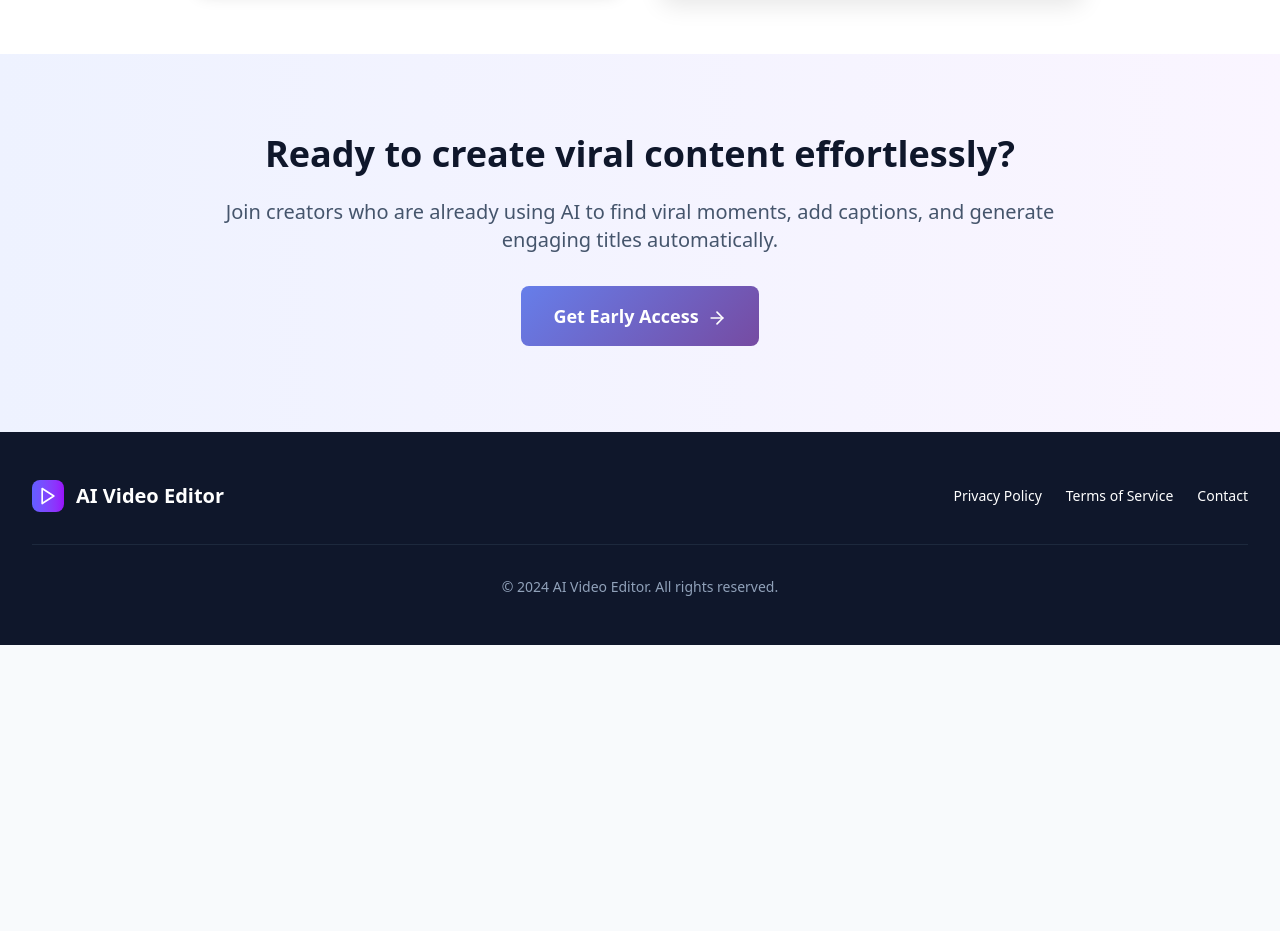
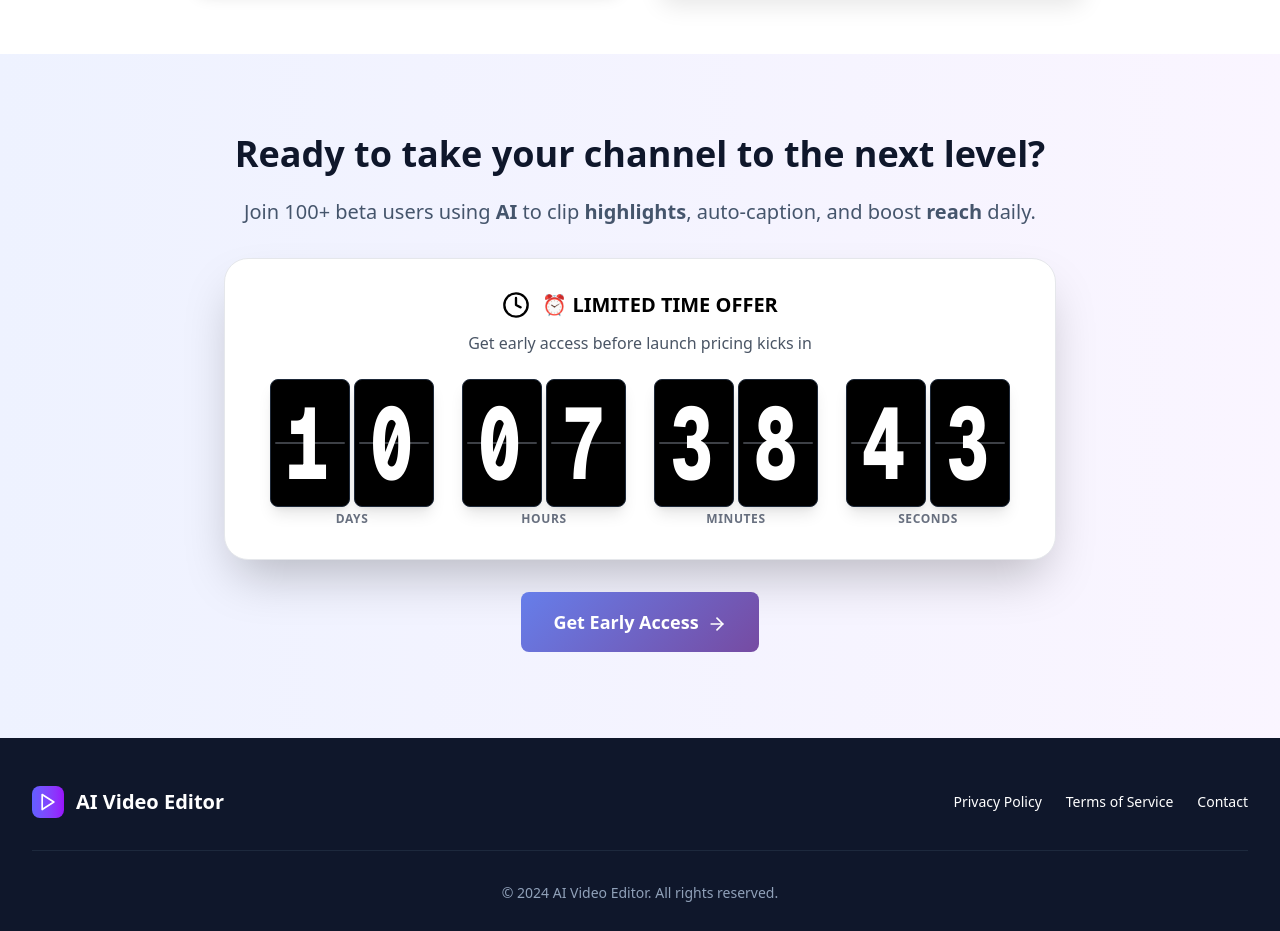
Before and after one commit to dhruv200010/landingpage, a Next.js app: page / in a window 1280 px wide. Shown: the part 3440-4371 px from the top of the page. Before the commit the page ends 4085 px from the top, so only its background shows below. Built offline with nearby package versions, Linux system fonts and the light colour scheme.

Commit message:
added countdown timer

```diff
--- a/app/page.tsx
+++ b/app/page.tsx
@@ -29,6 +29,33 @@ export default function Home() {
   const [error, setError] = useState('');
   const [activeFeature, setActiveFeature] = useState('ai-clipping');
   const [currentSlide, setCurrentSlide] = useState(0);
+  const [countdown, setCountdown] = useState({
+    days: 0,
+    hours: 0,
+    minutes: 0,
+    seconds: 0
+  });
+
+  // Countdown timer effect
+  useEffect(() => {
+    const targetDate = new Date('August 3, 2025 00:00:00').getTime();
+
+    const interval = setInterval(() => {
+      const now = new Date().getTime();
+      const distance = targetDate - now;
+
+      if (distance > 0) {
+        const days = Math.floor(distance / (1000 * 60 * 60 * 24));
+        const hours = Math.floor((distance % (1000 * 60 * 60 * 24)) / (1000 * 60 * 60));
+        const minutes = Math.floor((distance % (1000 * 60 * 60)) / (1000 * 60));
+        const seconds = Math.floor((distance % (1000 * 60)) / 1000);
+
+        setCountdown({ days, hours, minutes, seconds });
+      }
+    }, 1000);
+
+    return () => clearInterval(interval);
+  }, []);
 
   // Auto-play slideshow and feature switching
   useEffect(() => {
@@ -690,11 +717,87 @@ export default function Home() {
       <section className="py-20 bg-gradient-to-r from-indigo-50 to-purple-50">
         <div className="max-w-4xl mx-auto px-4 sm:px-6 lg:px-8 text-center">
           <h2 className="text-3xl md:text-4xl font-bold text-slate-900 mb-6">
-            Ready to create viral content effortlessly?
+            Ready to take your channel to the next level?
           </h2>
           <p className="text-xl text-slate-600 mb-8">
-            Join creators who are already using AI to find viral moments, add captions, and generate engaging titles automatically.
+            Join 100+ beta users using <strong>AI</strong> to clip <strong>highlights</strong>, auto-caption, and boost <strong>reach</strong> daily.
           </p>
+
+          {/* Countdown Timer */}
+          <div className="mb-8">
+            <div className="bg-white rounded-3xl p-4 md:p-8 shadow-2xl border border-gray-200 mb-6">
+              <div className="text-center mb-4 md:mb-6">
+                <div className="flex items-center justify-center mb-2 md:mb-3">
+                  <FiClock className="w-5 h-5 md:w-7 md:h-7 text-black mr-2 md:mr-3" />
+                  <span className="text-black font-bold text-lg md:text-xl">⏰ LIMITED TIME OFFER</span>
+                </div>
+                <p className="text-gray-600 text-sm md:text-base">Get early access before launch pricing kicks in</p>
+              </div>
+
+              <div className="flex justify-center items-end space-x-3 md:space-x-4 lg:space-x-6">
+                {/* Days */}
+                <div className="flex flex-col items-center">
+                  <div className="flex space-x-0.5 md:space-x-1 lg:space-x-2">
+                    {[...countdown.days.toString().padStart(2, '0')].map((digit, i) => (
+                      <div key={i} className="relative bg-black h-16 w-8 md:h-20 md:w-12 lg:h-24 lg:w-14 xl:h-32 xl:w-20 rounded-md md:rounded-lg flex items-center justify-center border border-gray-800 shadow-lg mx-0.5">
+                        <span className="font-mono font-extrabold text-2xl md:text-4xl lg:text-5xl xl:text-7xl text-white z-10 select-none tracking-wider" style={{letterSpacing: '0.08em', lineHeight: '1.1', fontStretch: 'expanded', transform: 'scaleY(1.4)'}}>
+                          {digit}
+                        </span>
+                        <div className="absolute left-1 right-1 top-1/2 h-0.5 bg-gray-400/40 rounded-full -translate-y-1/2" />
+                      </div>
+                    ))}
+                  </div>
+                  <span className="text-gray-500 text-[8px] md:text-[10px] lg:text-xs font-bold uppercase tracking-wider mt-1">Days</span>
+                </div>
+
+                {/* Hours */}
+                <div className="flex flex-col items-center">
+                  <div className="flex space-x-0.5 md:space-x-1 lg:space-x-2">
+                    {[...countdown.hours.toString().padStart(2, '0')].map((digit, i) => (
+                      <div key={i} className="relative bg-black h-16 w-8 md:h-20 md:w-12 lg:h-24 lg:w-14 xl:h-32 xl:w-20 rounded-md md:rounded-lg flex items-center justify-center border border-gray-800 shadow-lg mx-0.5">
+                        <span className="font-mono font-extrabold text-2xl md:text-4xl lg:text-5xl xl:text-7xl text-white z-10 select-none tracking-wider" style={{letterSpacing: '0.08em', lineHeight: '1.1', fontStretch: 'expanded', transform: 'scaleY(1.4)'}}>
+                          {digit}
+                        </span>
+                        <div className="absolute left-1 right-1 top-1/2 h-0.5 bg-gray-400/40 rounded-full -translate-y-1/2" />
+                      </div>
+                    ))}
+                  </div>
+                  <span className="text-gray-500 text-[8px] md:text-[10px] lg:text-xs font-bold uppercase tracking-wider mt-1">Hours</span>
+                </div>
+
+                {/* Minutes */}
+                <div className="flex flex-col items-center">
+                  <div className="flex space-x-0.5 md:space-x-1 lg:space-x-2">
+                    {[...countdown.minutes.toString().padStart(2, '0')].map((digit, i) => (
+                      <div key={i} className="relative bg-black h-16 w-8 md:h-20 md:w-12 lg:h-24 lg:w-14 xl:h-32 xl:w-20 rounded-md md:rounded-lg flex items-center justify-center border border-gray-800 shadow-lg mx-0.5">
+                        <span className="font-mono font-extrabold text-2xl md:text-4xl lg:text-5xl xl:text-7xl text-white z-10 select-none tracking-wider" style={{letterSpacing: '0.08em', lineHeight: '1.1', fontStretch: 'expanded', transform: 'scaleY(1.4)'}}>
+                          {digit}
+                        </span>
+                        <div className="absolute left-1 right-1 top-1/2 h-0.5 bg-gray-400/40 rounded-full -translate-y-1/2" />
+                      </div>
+                    ))}
+                  </div>
+                  <span className="text-gray-500 text-[8px] md:text-[10px] lg:text-xs font-bold uppercase tracking-wider mt-1">Minutes</span>
+                </div>
+
+                {/* Seconds */}
+                <div className="flex flex-col items-center">
+                  <div className="flex space-x-0.5 md:space-x-1 lg:space-x-2">
+                    {[...countdown.seconds.toString().padStart(2, '0')].map((digit, i) => (
+                      <div key={i} className="relative bg-black h-16 w-8 md:h-20 md:w-12 lg:h-24 lg:w-14 xl:h-32 xl:w-20 rounded-md md:rounded-lg flex items-center justify-center border border-gray-800 shadow-lg mx-0.5">
+                        <span className="font-mono font-extrabold text-2xl md:text-4xl lg:text-5xl xl:text-7xl text-white z-10 select-none tracking-wider" style={{letterSpacing: '0.08em', lineHeight: '1.1', fontStretch: 'expanded', transform: 'scaleY(1.4)'}}>
+                          {digit}
+                        </span>
+                        <div className="absolute left-1 right-1 top-1/2 h-0.5 bg-gray-400/40 rounded-full -translate-y-1/2" />
+                      </div>
+                    ))}
+                  </div>
+                  <span className="text-gray-500 text-[8px] md:text-[10px] lg:text-xs font-bold uppercase tracking-wider mt-1">Seconds</span>
+                </div>
+              </div>
+            </div>
+          </div>
+
           <a
             href="#signup"
             className="btn-gradient inline-block px-8 py-4 text-white font-semibold rounded-lg text-lg"
```
